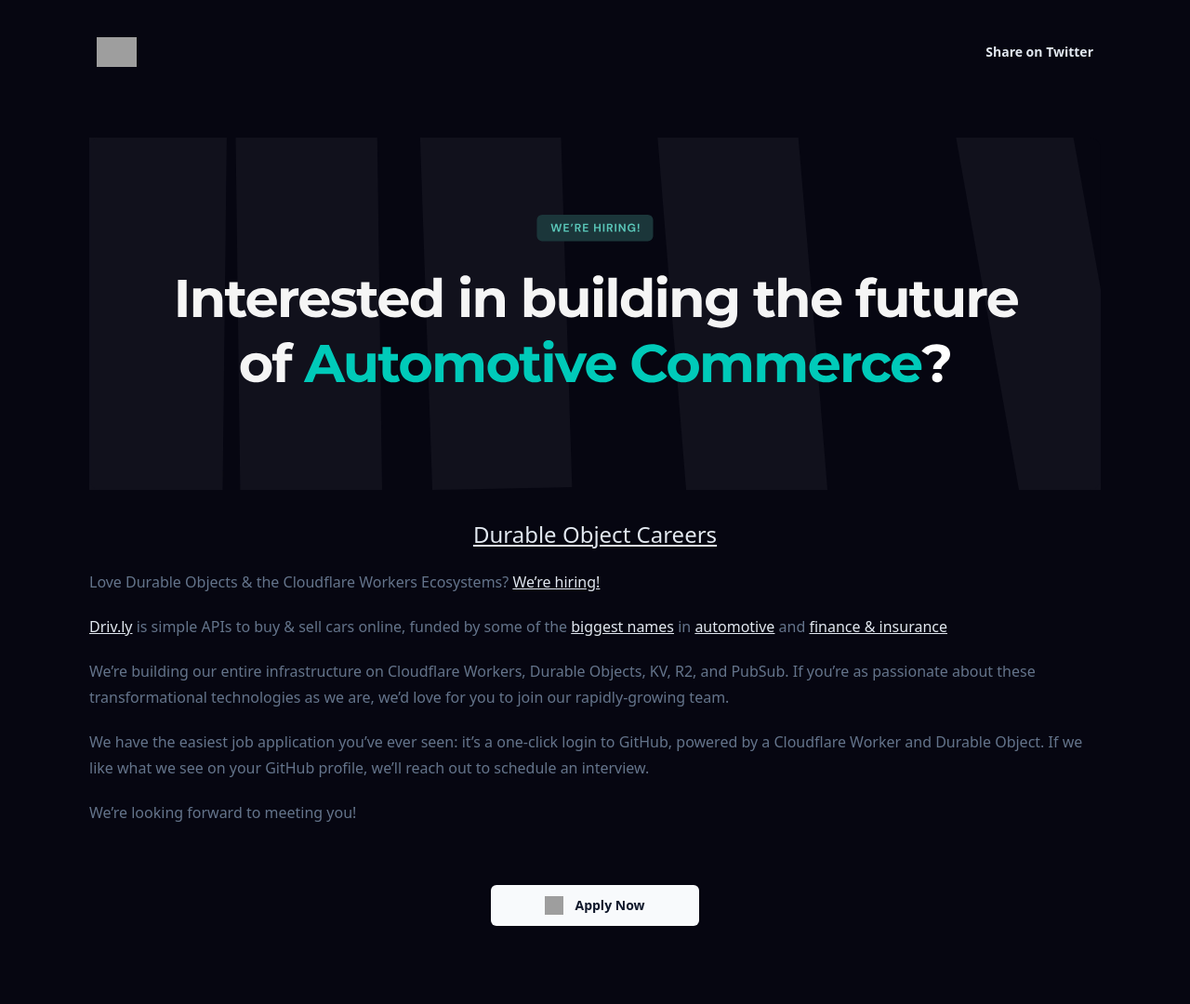
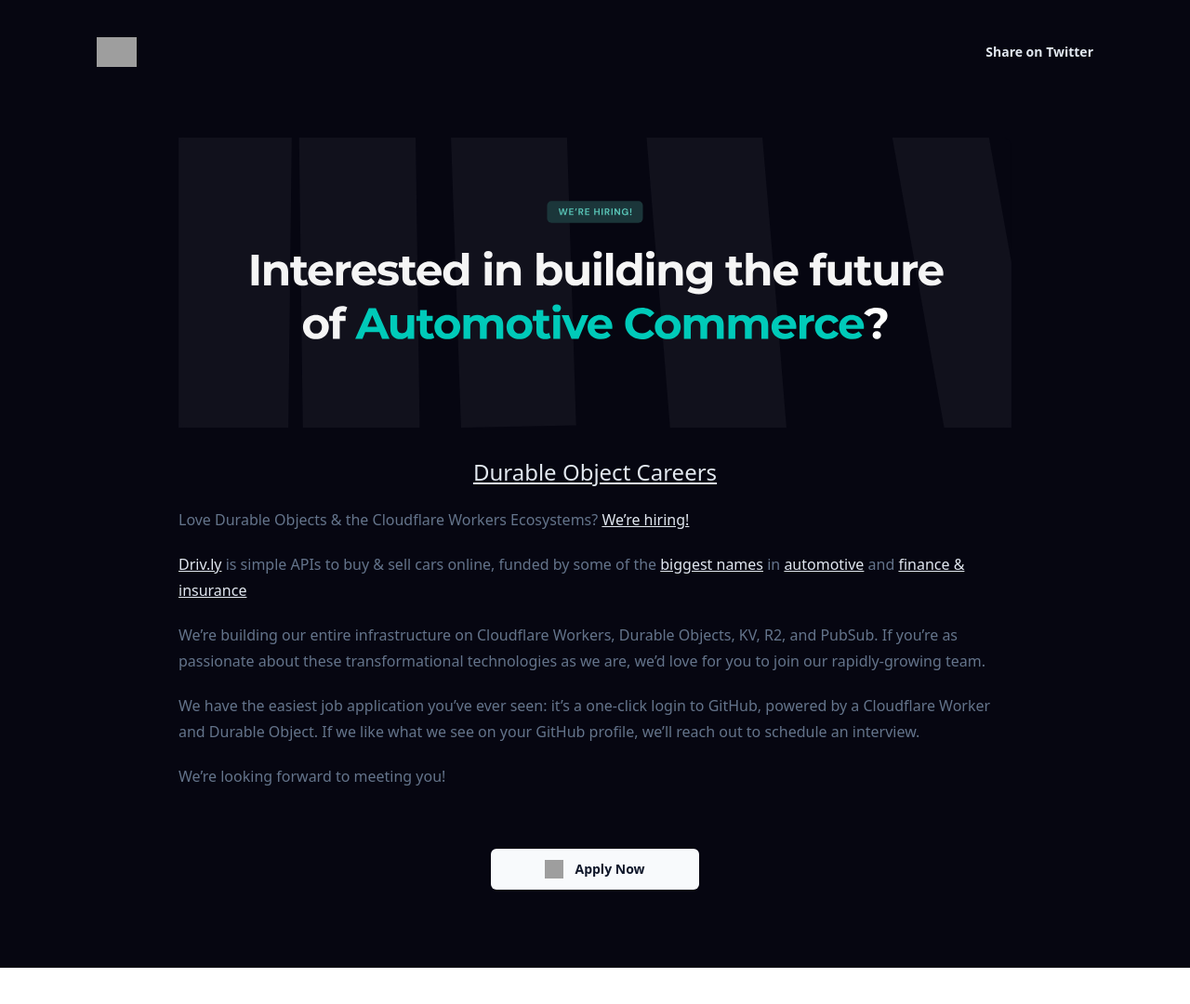
Before and after one commit to drivly/careers.do, a Jekyll site: the page built from README.md, in a window 1280 px wide. Shown: the whole page at 93% size. Built offline with Jekyll 4.4.1, drawn with Linux system fonts in a browser that asks for light colours; nearby versions of some CDN libraries; our own code applies the rules of GitHub Pages for plain Markdown files; after the commit the page ends 1041 px from its top, so only the background shows below that; grey boxes are pictures that could not be loaded.

Commit message:
testing width

```diff
--- a/_layouts/default.html
+++ b/_layouts/default.html
@@ -30,7 +30,7 @@
   <div class="relative flex min-h-screen flex-col justify-center overflow-hidden bg-[#060611] py-4 sm:py-1">
     <div class="mx-auto max-w-6xl px-4 mt-6 sm:py-10 text-center sm:px-6 lg:px-8">
       <div
-        class="mx-auto mt-6 max-w-6xl text-md tracking-loose text-slate-500 prose py-6 prose-a:text-slate-200 prose-h1:text-2xl prose-img:hidden sm:prose-img:block prose-p:text-left">
+        class="mx-auto mt-6 max-w-4xl text-md tracking-loose text-slate-500 prose py-6 prose-a:text-slate-200 prose-h1:text-2xl prose-img:hidden sm:prose-img:block prose-p:text-left">
         {{ content }}
       </div>
 
```
